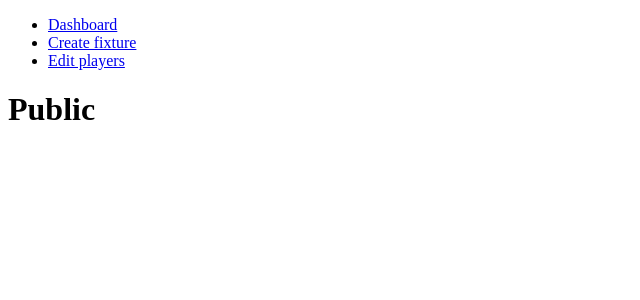
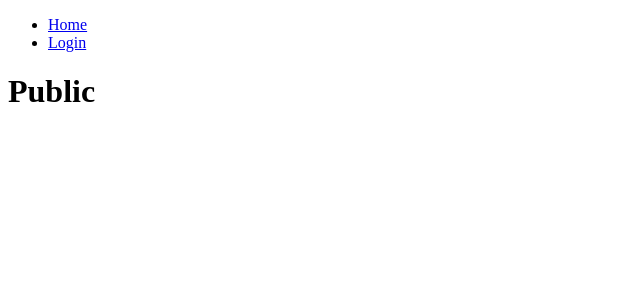
Before and after one commit to dlh89/ELO-teams, a SvelteKit app: page / in a window 1280 px wide. Shown: the top 300 px of the page, without its empty margins (0-640 px from the left). Built offline with nearby package versions, Linux system fonts and the light colour scheme.

Commit message:
Show different navbar for logged-in users

```diff
--- a/src/routes/__layout.svelte
+++ b/src/routes/__layout.svelte
@@ -1,8 +1,19 @@
+<script lang="ts">
+    import { session } from '$app/stores'
+
+    console.log($session.user);
+</script>
+
 <nav>
     <ul>
-        <li><a href="/dashboard">Dashboard</a></li>
-        <li><a href="/fixture">Create fixture</a></li>
-        <li><a href="/players">Edit players</a></li>
+        {#if !$session.user}
+            <li><a href="/">Home</a></li>
+            <li><a href="/login">Login</a></li>
+        {:else}
+            <li><a href="/dashboard">Dashboard</a></li>
+            <li><a href="/fixture">Create fixture</a></li>
+            <li><a href="/players">Edit players</a></li>
+        {/if}
     </ul>
 </nav>
 <slot></slot>
```
